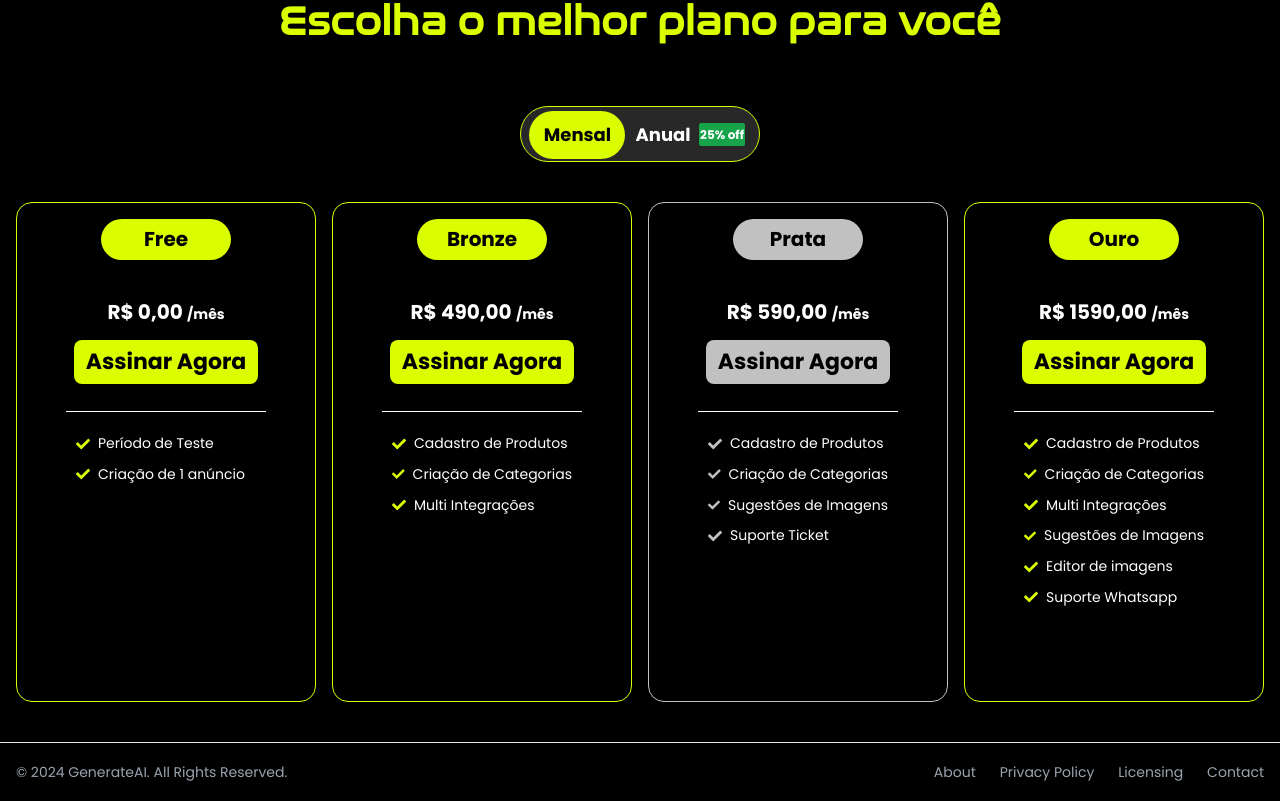
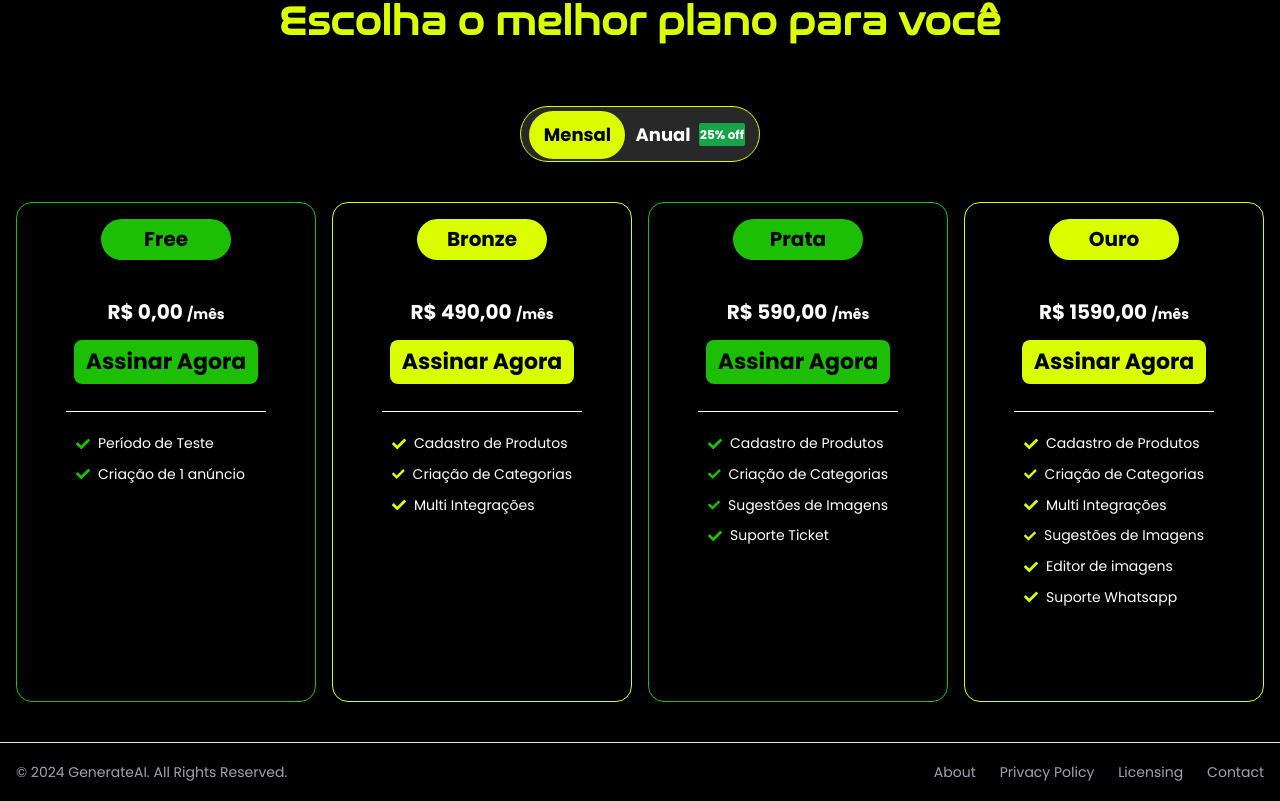
Before and after one commit to matheusiack20/Autentifica--o_Completa, a Next.js app in the folder my-app/: page / in a window 1280 px wide. Shown: the part 1435-2236 px from the top of the page. Built offline with nearby package versions, Linux system fonts and the light colour scheme; no server answers.

Commit message:
Up Plans

```diff
--- a/my-app/src/app/plansBoard.tsx
+++ b/my-app/src/app/plansBoard.tsx
@@ -75,9 +75,11 @@ const PlansPriceBoard: React.FC = () => {
             price={0}
             discount={0}
             benefits="Período de Teste;Criação de 1 anúncio"
-            borderColor={checked ? 'border-[#DAFD00]' : 'border-[#DAFD00]'}
-            bgColor="bg-[#00000]"
-            titleBgColor="bg-[#DAFD00]"
+            borderColor={checked ? 'border-[#1cbf03]' : 'border-[#1cbf03]'}
+            bgColor="bg-[#00000] hover:shadow-[#1cbf03]"
+            buttonColor="bg-[#1cbf03] hover:shadow-[#c1c1c1]"
+            iconColor="#1cbf03"
+            titleBgColor="bg-[#1cbf03]"
             onSubscribe={() => handleSubscribe('free')}
           />
 
@@ -99,11 +101,11 @@ const PlansPriceBoard: React.FC = () => {
             price={590.0}
             discount={25.0}
             benefits="Cadastro de Produtos; Criação de Categorias; Sugestões de Imagens; Suporte Ticket"
-            borderColor={checked ? 'border-[#c1c1c1]' : 'border-[#c1c1c1]'}
-            bgColor="bg-[#000000]"
-            buttonColor="bg-[#c1c1c1] hover:shadow-[#c1c1c1]"
-            iconColor="#c1c1c1"
-            titleBgColor="bg-[#c1c1c1]"
+            borderColor={checked ? 'border-[#1cbf03]' : 'border-[#1cbf03]'}
+            bgColor="bg-[#000000] hover:shadow-[#1cbf03]"
+            buttonColor="bg-[#1cbf03] hover:shadow-[#c1c1c1]"
+            iconColor="#1cbf03"
+            titleBgColor="bg-[#1cbf03]"
             onSubscribe={() => handleSubscribe('prata')}
           />
 
```
